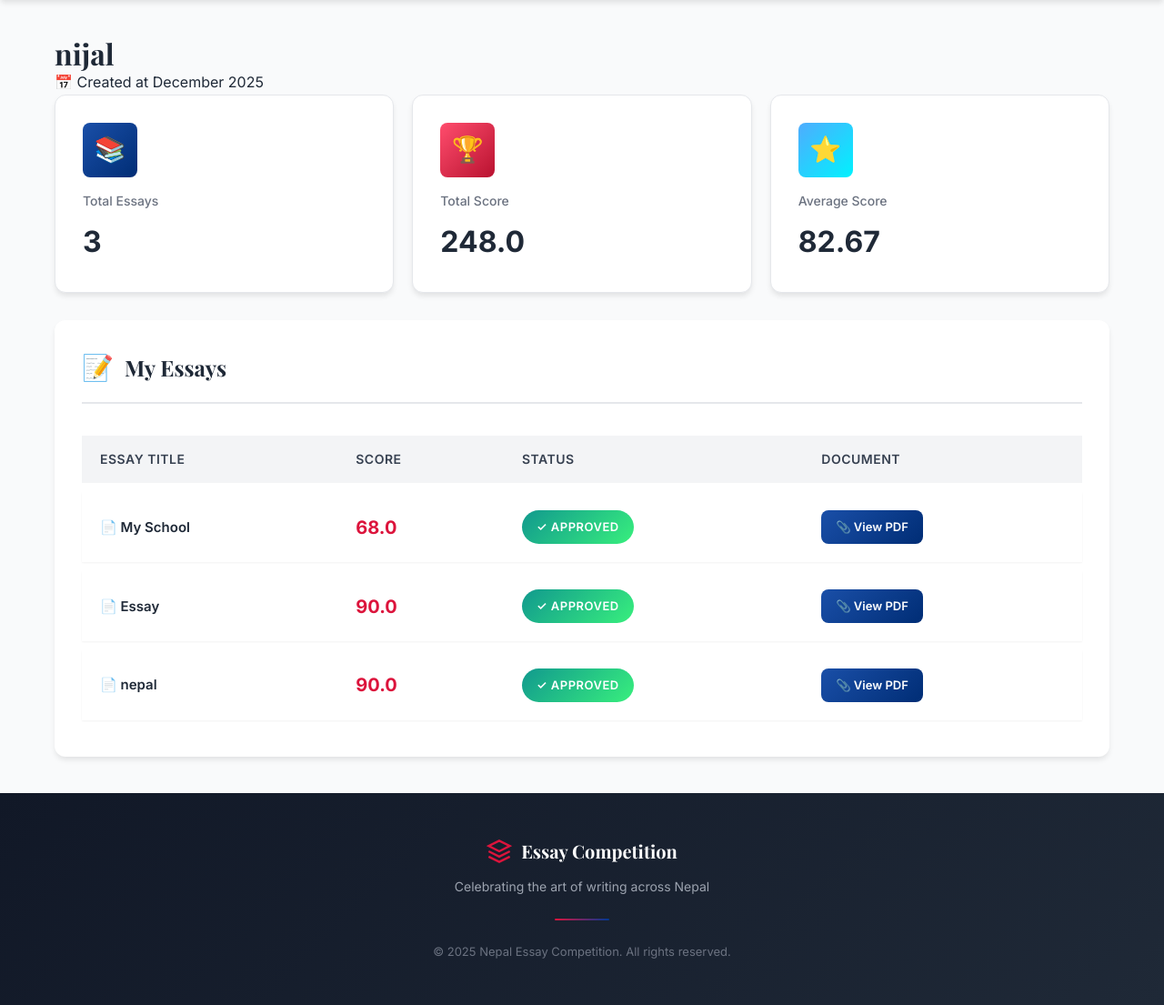
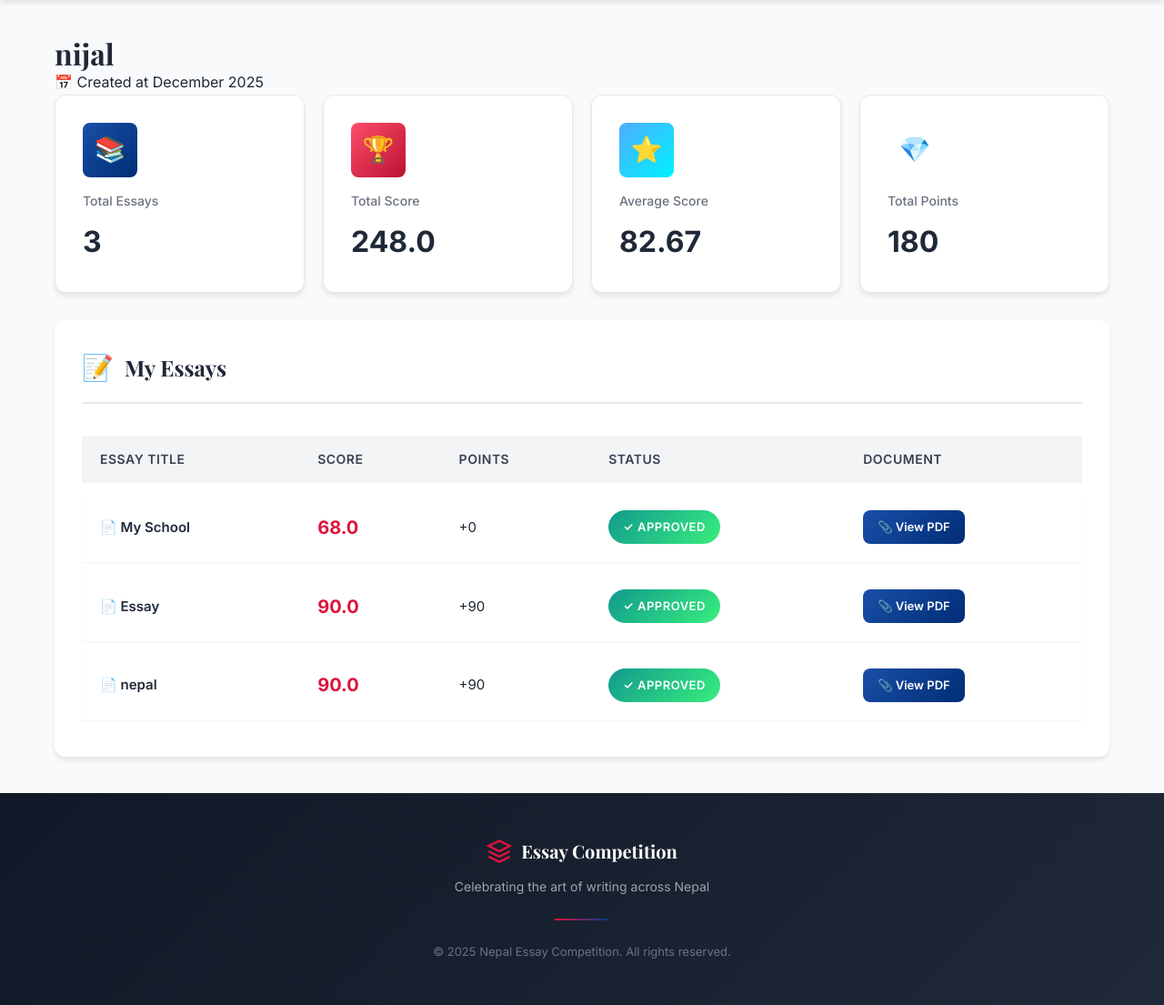
Before and after one commit to Nijal1/Essay-Competition, a Django app: page /profile/ in a window 1280 px wide. Shown: the part 209-1314 px from the top of the page at 91% size. Run offline with Django 5.2, Linux system fonts and the light colour scheme; a user stored in the database is signed in; data comes from the database, SQL or seed files in the repository; both versions use the stored data as it was after the commit; parts of the project's set-up code (start-up, migrations or seed data) failed here and were passed over.

Commit message:
Projectv7

```diff
--- a/home/models.py
+++ b/home/models.py
@@ -27,6 +27,8 @@ class CustomUser(AbstractBaseUser, PermissionsMixin):
     DOB = models.DateField(null=True, blank=True)
     status = models.CharField(max_length=20, default="active")
 
+    total_points = models.IntegerField(default=0)  #  Added for ml
+
     created_at = models.DateTimeField(auto_now_add=True)
     update_at = models.DateTimeField(auto_now=True)
 
@@ -42,8 +44,6 @@ class CustomUser(AbstractBaseUser, PermissionsMixin):
         return self.username
 
 
-from django.db import models
-
 
 
 class Essay(models.Model):
@@ -55,6 +55,11 @@ class Essay(models.Model):
     spelling_errors = models.PositiveIntegerField(default=0)
     total_errors = models.PositiveIntegerField(default=0)
     score = models.FloatField(default=0)
+
+    points = models.PositiveIntegerField(default=0)
+
+    points = models.IntegerField(default=0)  #  Added for ml
+
     pdf_file = models.FileField(upload_to="essays/pdfs/", blank=True, null=True)
 
     is_approved = models.BooleanField(default=False)
--- a/home/templates/essay.html
+++ b/home/templates/essay.html
@@ -75,6 +75,7 @@
                         <li>Check your spelling before submitting</li>
                         <li>Stay on topic and be original</li>
                         <li>No plagiarism - write in your own words</li>
+                        <li>For each paragraph click add paragraph</li>
                     </ul>
                 </div>
 
--- a/home/templates/profile.html
+++ b/home/templates/profile.html
@@ -41,7 +41,14 @@
             <div class="stat-label">Average Score</div>
             <div class="stat-value">{{ average_score|floatformat:2 }}</div>
         </div>
+
+        <div class="stat-card">
+            <div class="stat-icon points">💎</div>
+            <div class="stat-label">Total Points</div>
+            <div class="stat-value">{{ total_points }}</div>
+        </div>
     </div>
+
 
     <!-- Essays Section -->
     <div class="essays-section">
@@ -56,6 +63,7 @@
                 <tr>
                     <th>Essay Title</th>
                     <th>Score</th>
+                    <th>Points</th>
                     <th>Status</th>
                     <th>Document</th>
                 </tr>
@@ -71,6 +79,10 @@
                     <td>
                         <span class="essay-score">{{ essay.score }}</span>
                     </td>
+                    <td>
+                        <span class="essay-points">+{{ essay.points }}</span>
+                    </td>
+
                     <td>
                         {% if essay.is_approved %}
                         <span class="status-badge approved">
--- a/home/views.py
+++ b/home/views.py
@@ -12,6 +12,8 @@ from reportlab.lib.pagesizes import letter
 from reportlab.lib.styles import getSampleStyleSheet
 from django.db.models import Avg, Sum
 from django.contrib.auth import get_user_model
+
+from .utils_ml import predict_score
 
 from django.contrib.auth.models import User
 
@@ -113,22 +115,45 @@ def admin_dashboard(request):
 @admin_required
 def approve_essay(request, essay_id):
     essay = get_object_or_404(Essay, id=essay_id)
-    essay.is_approved = True
-    essay.is_rejected = False
-    essay.save()
-    messages.success(request, f"Essay '{essay.title}' approved.")
+
+    # Only calculate points if not approved yet
+    if not essay.is_approved:
+        essay.is_approved = True
+        essay.is_rejected = False
+
+        # POINT CALCULATION
+        points = max(0, int(essay.score))  # Use the ML score
+        essay.points = points
+        essay.save()
+
+        # Update user's total points
+        request.user.total_points += points
+        request.user.save()
+
+        messages.success(request, f"Essay '{essay.title}' approved. {points} points added.")
+
     return redirect('admin_dashboard')
+
 
 
 @login_required
 @admin_required
 def reject_essay(request, essay_id):
     essay = get_object_or_404(Essay, id=essay_id)
+
+    if essay.is_approved:
+        # Subtract points if it was previously approved
+        request.user.total_points -= essay.points
+        request.user.save()
+
     essay.is_approved = False
     essay.is_rejected = True
+    essay.points = 0
     essay.save()
-    messages.success(request, f"Essay '{essay.title}' rejected.")
+
+    messages.success(request, f"Essay '{essay.title}' rejected. Points removed if previously awarded.")
     return redirect('admin_dashboard')
+
 
 
 @login_required
@@ -239,6 +264,14 @@ def submit_essay(request):
         total_words = len(content.split())
         score = max(0, 100 - (total_errors * 2)) if total_words > 0 else 0
 
+         #  ML PREDICTION
+        score = predict_score(grammar_errors, spelling_errors, total_errors, total_words, model="dt")
+
+
+        #  POINT SYSTEM
+        points = max(0, int(score))
+
+
         # Save PDF
         buffer = BytesIO()
         doc = SimpleDocTemplate(buffer, pagesize=letter)
@@ -261,10 +294,17 @@ def submit_essay(request):
             spelling_errors=spelling_errors,
             total_errors=total_errors,
             score=score,
+            points=0,
             pdf_file=pdf_file,
             is_approved=False,
             is_rejected=False
         )
+
+        #  Update user total points
+        request.user.total_points += points
+        request.user.save()
+
+        messages.success(request, f"Essay submitted! You earned {points} points.")
 
         return redirect("home")
 
@@ -300,3 +340,25 @@ def change_user_password(request):
         user.save()
         messages.success(request, f"Password for {user.username} updated successfully!")
         return redirect('admin_dashboard')
+
+
+from django.db.models import Sum, Avg
+
+@login_required
+def user_profile(request):
+    user = request.user
+    essays = Essay.objects.filter(user=user)
+
+    total_score = essays.aggregate(Sum("score"))["score__sum"] or 0
+    average_score = essays.aggregate(Avg("score"))["score__avg"] or 0
+    total_points = essays.aggregate(Sum("points"))["points__sum"] or 0  # <-- total points
+
+    context = {
+        "user": user,
+        "essay_count": essays.count(),
+        "total_score": total_score,
+        "average_score": average_score,
+        "total_points": total_points,  # <-- pass to template
+        "essays": essays,
+    }
+    return render(request, "profile.html", context)
```
Also changed, not shown: home/ml/train_models.py (added, +30 -0 lines), home/utils_ml.py (added, +12 -0 lines), db.sqlite3, home/migrations/0008_customuser_total_points_essay_points.py (added), 6 other files.
